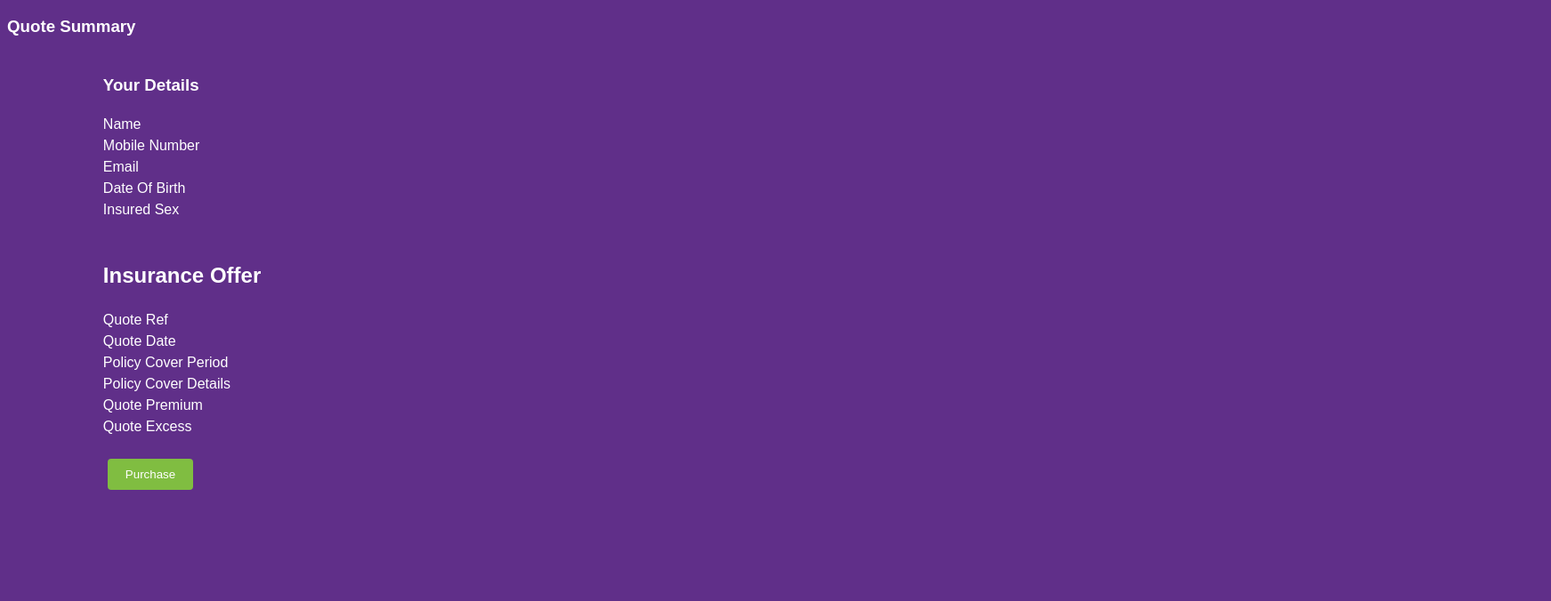
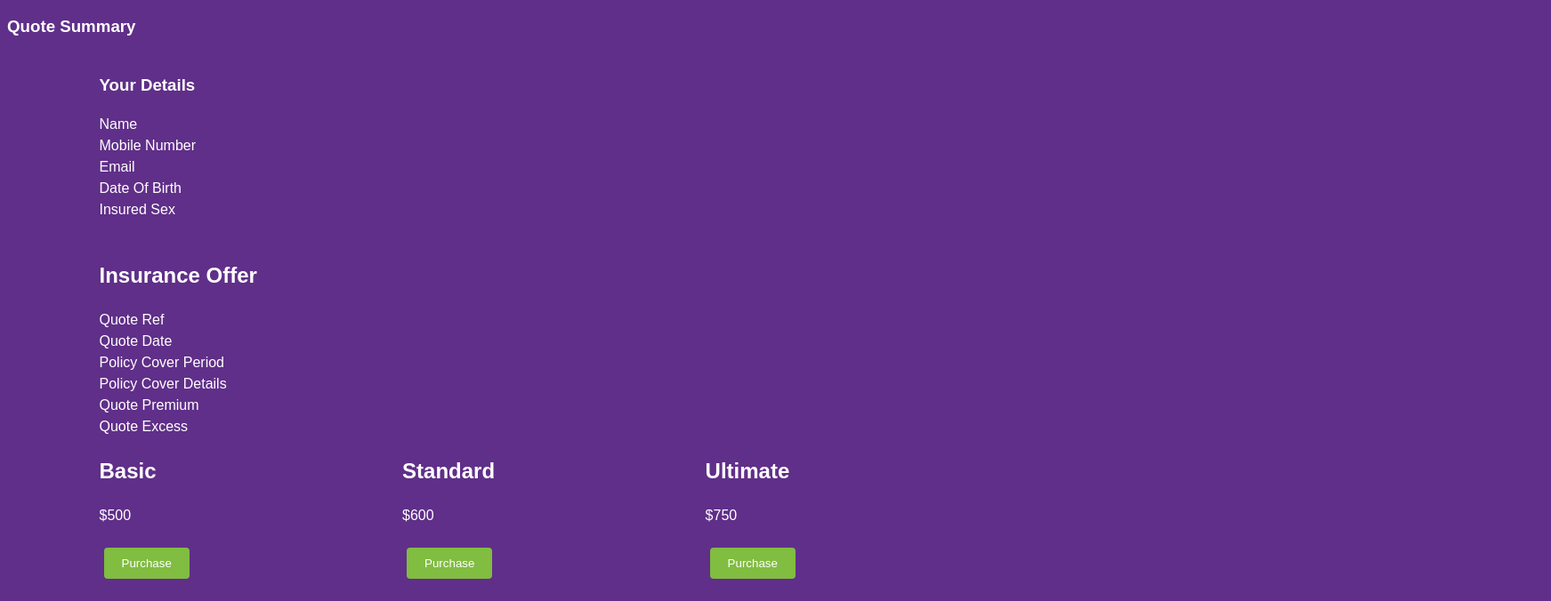
Before and after one commit to Sharrock/aws-hackday, a plain HTML site: page public/quotesummary.html in a window 1280 px wide. Shown: the part 124-800 px from the top of the page at 89% size, 1743 px wide, since content can reach past the window. Drawn offline with nearby package versions, Linux system fonts and the light colour scheme; no server answers.

Commit message:
Adding multiple quotes

```diff
--- a/public/css/test.css
+++ b/public/css/test.css
@@ -53,10 +53,16 @@ label {
     cursor: default;
 }
 .col-md-offset-1 {
-    margin-left: 8.33333333%;
+    margin-left: 8%;
+}
+.col-md-offset-2 {
+    margin-left: 8%;
+}
+.col-md-offset-3 {
+    margin-left: 8%;
 }
 .col-md-2 {
-    width: 16.66666667%;
+    width: 16%;
 }
 .btn-group-vertical>.btn-group:after, .btn-toolbar:after, .clearfix:after, .container-fluid:after, .container:after, .dl-horizontal dd:after, .form-horizontal .form-group:after, .modal-footer:after, .modal-header:after, .nav:after, .navbar-collapse:after, .navbar-header:after, .navbar:after, .pager:after, .panel-body:after, .row:after {
     clear: both;
--- a/public/quotesummary.html
+++ b/public/quotesummary.html
@@ -135,20 +135,52 @@
 				</div>
 			</div>
 
-		<form id="hourInsuranceForm">
         <div class="row">
-				<div class="col-md-12">
+            <div class="col-md-2 col-md-offset-1">
+                <h2> Basic </h2>
+            </div>
+            <div class="col-md-2 col-md-offset-2">
+                <h2> Standard </h2>
+            </div>
+            <div class="col-md-2 col-md-offset-3">
+                <h2> Ultimate </h2>
+            </div>
+        </div>
+        <div class="row">
+            <div class="col-md-2 col-md-offset-1" id="quote1">
+                $500
+            </div>
+            <div class="col-md-2 col-md-offset-1" id="quote2">
+                $600
+            </div>
+            <div class="col-md-2 col-md-offset-1" id="quote3">
+                $750
+            </div>
+        </div>
+
+        <div class="row">
+            <div class="col-md-2 col-md-offset-1 boldText">
                 &nbsp;
             </div>
          </div>
+
         <div class="row">
             <div class="col-md-2 col-md-offset-1">
+                <form id="form1">
                     <button type="submit">Purchase</button>
+                </form>
+            </div>
+            <div class="col-md-2 col-md-offset-1">
+                <form id="form1">
+                    <button type="submit">Purchase</button>
+                </form>
+            </div>
+            <div class="col-md-2 col-md-offset-1">
+                <form id="form1">
+                    <button type="submit">Purchase</button>
+                </form>
             </div>
         </div>
-		</form>
-
-
 
 
 
@@ -160,7 +192,8 @@
 
 
 		<script>
-			var serverURL = "https://dkzkpo2vrh.execute-api.ap-southeast-2.amazonaws.com/prod/quote/";
+			//var serverURL = "https://dkzkpo2vrh.execute-api.ap-southeast-2.amazonaws.com/prod/quote/";
+			var serverURL = "http://localhost:63342/aws-hackday/public/";
 			var serverMethod = "";
 			var quoteID = "";
 
@@ -188,6 +221,9 @@
                         $('#policyCover').text(data['policyCoverType'] + " - " + data['policyCoverTypeDetails']);
                         $('#quotePremium').text('$ ' + data['policyPremium']);
 						$('#quoteExcess').text('$ ' + data['policyExcess']);
+						$('#quote1').text('$ ' + data['quote1']);
+						$('#quote2').text('$ ' + data['quote2']);
+						$('#quote3').text('$ ' + data['quote3']);
 
 						/**var serverPostURLObject = data['links'].find(function(x) { return x.rel === 'next';});
 						serverURL = serverPostURLObject.href;
```
Lines whose indentation alone changed are shown as unchanged.
